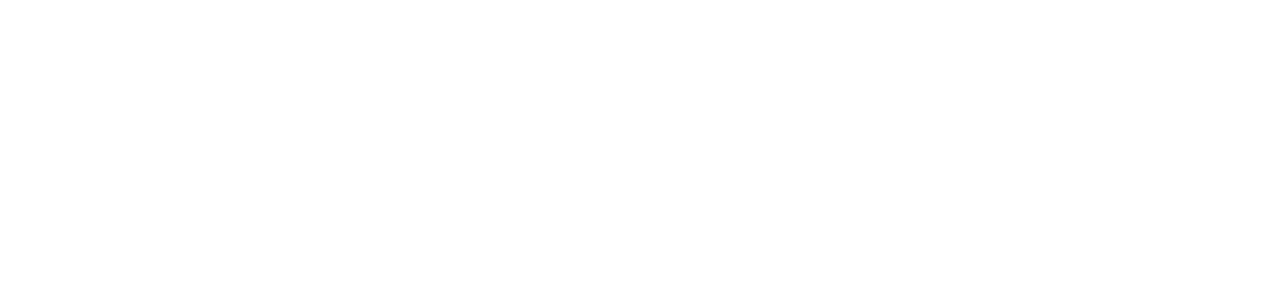
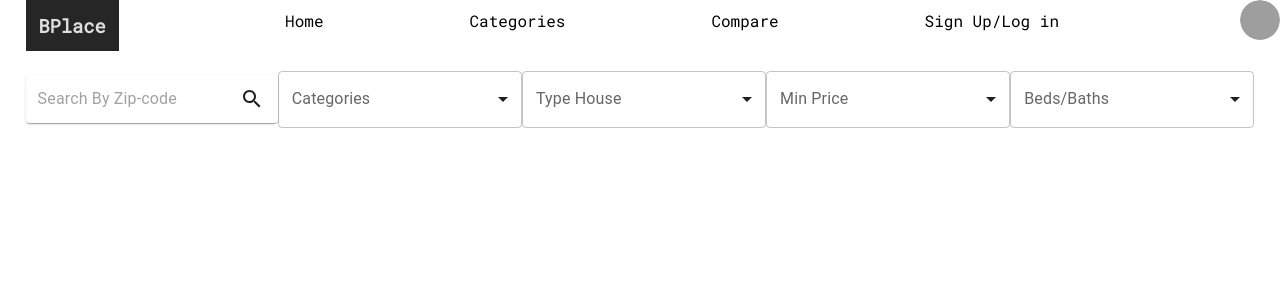
Before and after one commit to andrewp8/BPlace, a React (Create React App) app in the folder client/: page /categories in a window 1280 px wide. Before the commit this address had no page. Shown: the top 300 px of the page. Built offline with nearby package versions, Linux system fonts and the light colour scheme; grey boxes are pictures that could not be loaded; the HTML template or start-up script is replaced by a standard one.

Commit message:
Pc: working on Card

```diff
--- a/client/src/App.js
+++ b/client/src/App.js
@@ -1,8 +1,7 @@
 import './App.css';
 import { Routes, Route } from "react-router-dom"
 import Main from './views/Main';
-import ForSale from './views/ForSale';
-import ForRent from './views/ForRent';
+import Categories from './views/Categories';
 import Compare from './views/Compare';
 import Credential from './views/Credential';
 
@@ -11,8 +10,7 @@ function App() {
     <div className="App">
       <Routes>
         <Route path="/" element={<Main />} />
-        <Route path="/for-sale" element={<ForSale />} />
-        <Route path="/for-rent" element={<ForRent />} />
+        <Route path="/categories" element={<Categories />} />
         <Route path="/compare" element={<Compare />} />
         <Route path="/credential" element={<Credential />} />
       </Routes>
--- a/client/src/components/Card.jsx
+++ b/client/src/components/Card.jsx
@@ -1,7 +1,7 @@
 import React from "react";
 
 const Card = () => {
-	return <div>Card</div>;
+	return <div className="card"></div>;
 };
 
 export default Card;
--- a/client/src/components/Navbar.jsx
+++ b/client/src/components/Navbar.jsx
@@ -15,10 +15,7 @@ const Navbar = () => {
 						<Link to="/">Home</Link>
 					</li>
 					<li>
-						<Link to="/for-sale">For Sale</Link>
-					</li>
-					<li>
-						<Link to="/for-rent">For Rent</Link>
+						<Link to="/categories">Categories</Link>
 					</li>
 					<li>
 						<Link to="/compare">Compare</Link>
@@ -49,10 +46,7 @@ const Navbar = () => {
 							<Link to="/">Home</Link>
 						</li>
 						<li>
-							<Link to="/for-sale">For Sale</Link>
-						</li>
-						<li>
-							<Link to="/for-rent">For Rent</Link>
+							<Link to="/categories">Categories</Link>
 						</li>
 						<li>
 							<Link to="/compare">Compare</Link>
--- a/client/src/components/SearchTools.jsx
+++ b/client/src/components/SearchTools.jsx
@@ -41,7 +41,7 @@ const SearchTools = () => {
 			{/* <Box sx={{ minWidth: 120 }}> */}
 			<Box sx={{ minWidth: 120 }}>
 				<FormControl fullWidth>
-					<InputLabel>Menu</InputLabel>
+					<InputLabel>Categories</InputLabel>
 					<Select label="menu">
 						<MenuItem>For Sale</MenuItem>
 						<MenuItem>For Rent</MenuItem>
--- a/client/src/views/ForSale.jsx
+++ b/client/src/views/Categories.jsx
@@ -1,15 +1,12 @@
 import React, { useState } from "react";
 import Navbar from "../components/Navbar";
-import "./css/ForSale.css";
+import Card from "../components/Card";
+import "./css/Categories.css";
 import Avatar from "@mui/material/Avatar";
 
-import SearchIcon from "@mui/icons-material/Search";
-import Paper from "@mui/material/Paper";
-import InputBase from "@mui/material/InputBase";
-import IconButton from "@mui/material/IconButton";
 import SearchTools from "../components/SearchTools";
 
-const ForSale = () => {
+const Categories = () => {
 	return (
 		<div>
 			<div className="nav">
@@ -21,8 +18,9 @@ const ForSale = () => {
 				/>
 			</div>
 			<SearchTools />
+			<Card />
 		</div>
 	);
 };
 
-export default ForSale;
+export default Categories;
```
Also changed, not shown: client/src/views/css/Categories.css (renamed from client/src/views/css/ForSale.css).
